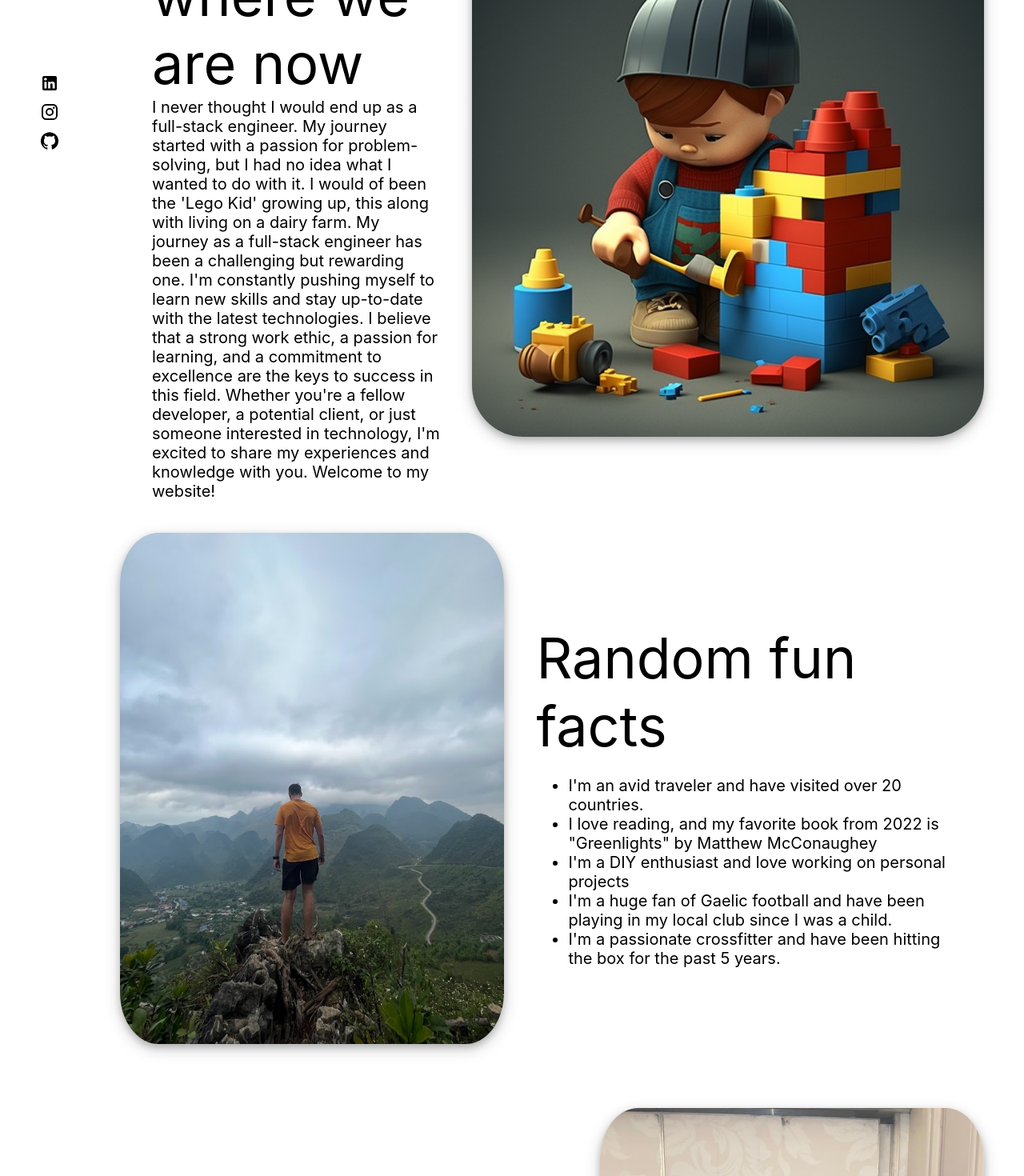
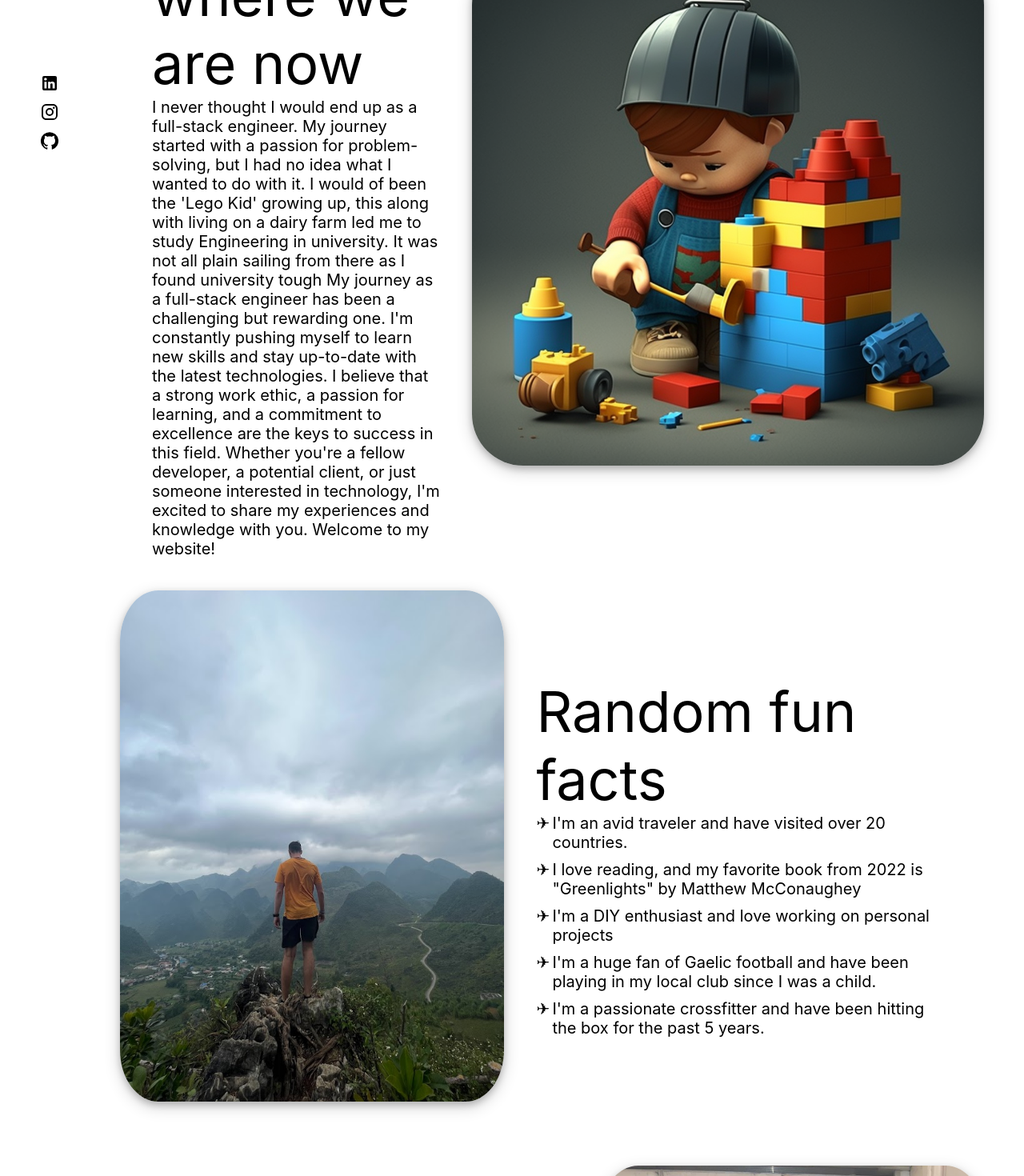
Before and after one commit to johnec123/ReactPersonalWebsite, a React (Create React App) app: page /me in a window 1280 px wide. Shown: the part 260-1730 px from the top of the page at 80% size. Built offline with nearby package versions, Linux system fonts and the light colour scheme.

Commit message:
Bullet points updated

```diff
--- a/src/main/pages/me/index.tsx
+++ b/src/main/pages/me/index.tsx
@@ -14,7 +14,7 @@ const Me: React.FC = () => {
         headerText="How I got where we are now"
         bodyText="I never thought I would end up as a full-stack engineer.
         My journey started with a passion for problem-solving, but I had no idea what I wanted
-        to do with it. I would of been the 'Lego Kid' growing up, this along with living on a dairy farm.
+        to do with it. I would of been the 'Lego Kid' growing up, this along with living on a dairy farm led me to study Engineering in university. It was not all plain sailing from there as I found university tough
 
         My journey as a full-stack engineer has been a challenging but rewarding one. I'm constantly pushing myself to learn new skills and stay up-to-date with the latest technologies. I believe that a strong work ethic, a passion for learning, and a commitment to excellence are the keys to success in this field.
 
@@ -26,22 +26,26 @@ const Me: React.FC = () => {
       <CardBlock
         headerText="Random fun facts"
         bodyText={
+          <div className="funFacts">
             <ul>
               <li>I'm an avid traveler and have visited over 20 countries.</li>
               <li>
-              I love reading, and my favorite book from 2022 is "Greenlights" by
-              Matthew McConaughey
+                I love reading, and my favorite book from 2022 is "Greenlights"
+                by Matthew McConaughey
               </li>
-            <li>I'm a DIY enthusiast and love working on personal projects</li>
+              <li>
+                I'm a DIY enthusiast and love working on personal projects
+              </li>
               <li>
                 I'm a huge fan of Gaelic football and have been playing in my
                 local club since I was a child.
               </li>
               <li>
-              I'm a passionate crossfitter and have been hitting the box for the
-              past 5 years.
+                I'm a passionate crossfitter and have been hitting the box for
+                the past 5 years.
               </li>
             </ul>
+          </div>
         }
         image={hikePic}
         imageFirst={true}
@@ -82,7 +86,7 @@ const Me: React.FC = () => {
       <CardBlock
         headerText="Skills"
         bodyText={
-          <div>
+          <div className="skills">
             <ul>
               <li>
                 Front-end development: HTML, CSS, JavaScript, React, Angular
--- a/src/main/pages/me/styles.css
+++ b/src/main/pages/me/styles.css
@@ -8,3 +8,30 @@
   min-height: 70vh;
   max-height: 70vh;
 }
+
+ul {
+  list-style: none; /* Removes default bullet points */
+  padding: 0; /* Removes default padding */
+  margin: 0; /* Removes default margin */
+}
+
+li {
+  position: relative; /* Allows for pseudo-element positioning */
+  margin-bottom: 10px; /* Adds margin between list items */
+  padding-left: 20px; /* Adds padding to the left of each list item */
+}
+
+li::before {
+  content: "\2022"; /* Unicode character for a bullet point */
+  position: absolute; /* Positions the bullet point in relation to the list item */
+  left: 0; /* Positions the bullet point to the left of the list item */
+  color: #000; /* Sets the color of the bullet point */
+}
+
+.funFacts li::before {
+  content: "\2708";
+}
+
+.skills li::before {
+  content: "\203A";
+}
```
Lines whose indentation alone changed are shown as unchanged.
